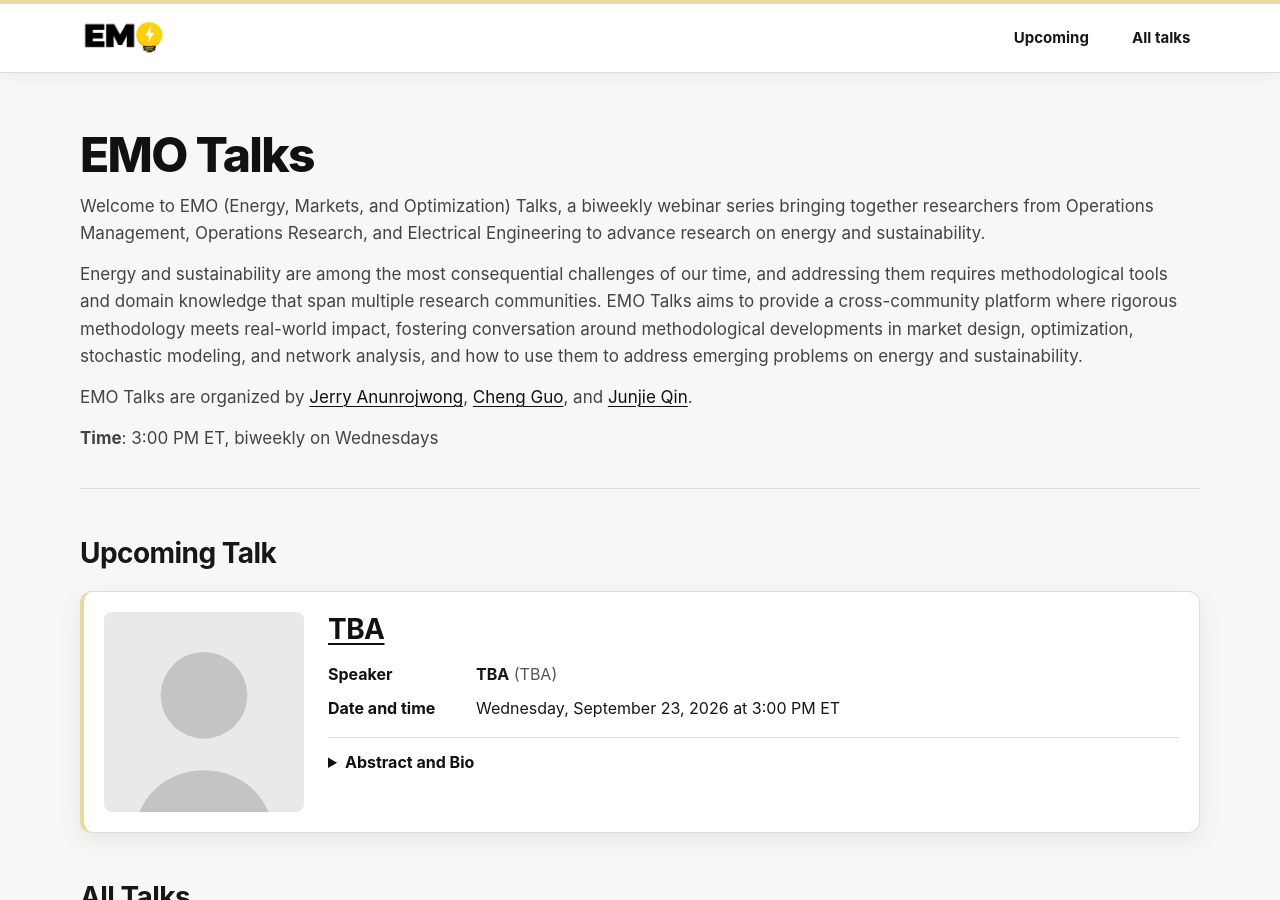
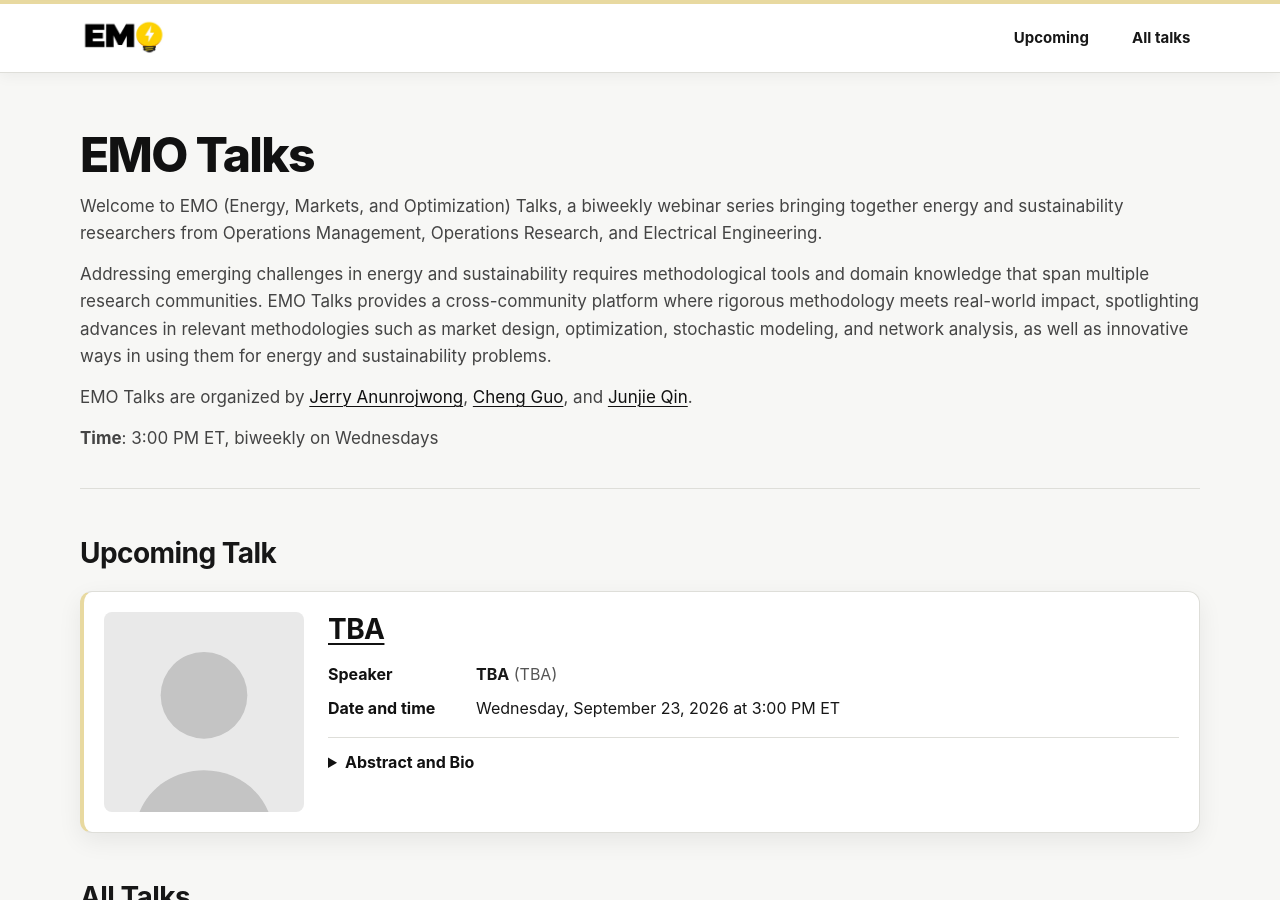
Before and after one commit to emoseminars/emoseminars.github.io, a Jekyll site: the page built from index.md, in a window 1280 px wide and 900 px high. Built offline with Jekyll 4.4.1, drawn with Linux system fonts in a browser that asks for light colours.

Commit message:
Formatting

```diff
--- a/index.md
+++ b/index.md
@@ -9,9 +9,9 @@ image:
   alt: EMO Talks logo
 ---
 
-Welcome to EMO (Energy, Markets, and Optimization) Talks, a biweekly webinar series bringing together researchers from Operations Management, Operations Research, and Electrical Engineering to advance research on energy and sustainability.
+Welcome to EMO (Energy, Markets, and Optimization) Talks, a biweekly webinar series bringing together energy and sustainability researchers from Operations Management, Operations Research, and Electrical Engineering.
 
-Energy and sustainability are among the most consequential challenges of our time, and addressing them requires methodological tools and domain knowledge that span multiple research communities. EMO Talks aims to provide a cross-community platform where rigorous methodology meets real-world impact, fostering conversation around methodological developments in market design, optimization, stochastic modeling, and network analysis, and how to use them to address emerging problems on energy and sustainability.
+Addressing emerging challenges in energy and sustainability requires methodological tools and domain knowledge that span multiple research communities. EMO Talks provides a cross-community platform where rigorous methodology meets real-world impact, spotlighting advances in relevant methodologies such as market design, optimization, stochastic modeling, and network analysis, as well as innovative ways in using them for energy and sustainability problems.
 
 EMO Talks are organized by [Jerry Anunrojwong](https://jerryanunroj.github.io), [Cheng Guo](https://chengg04.github.io), and [Junjie Qin](https://engineering.purdue.edu/people/junjie.qin.1).
 
```
